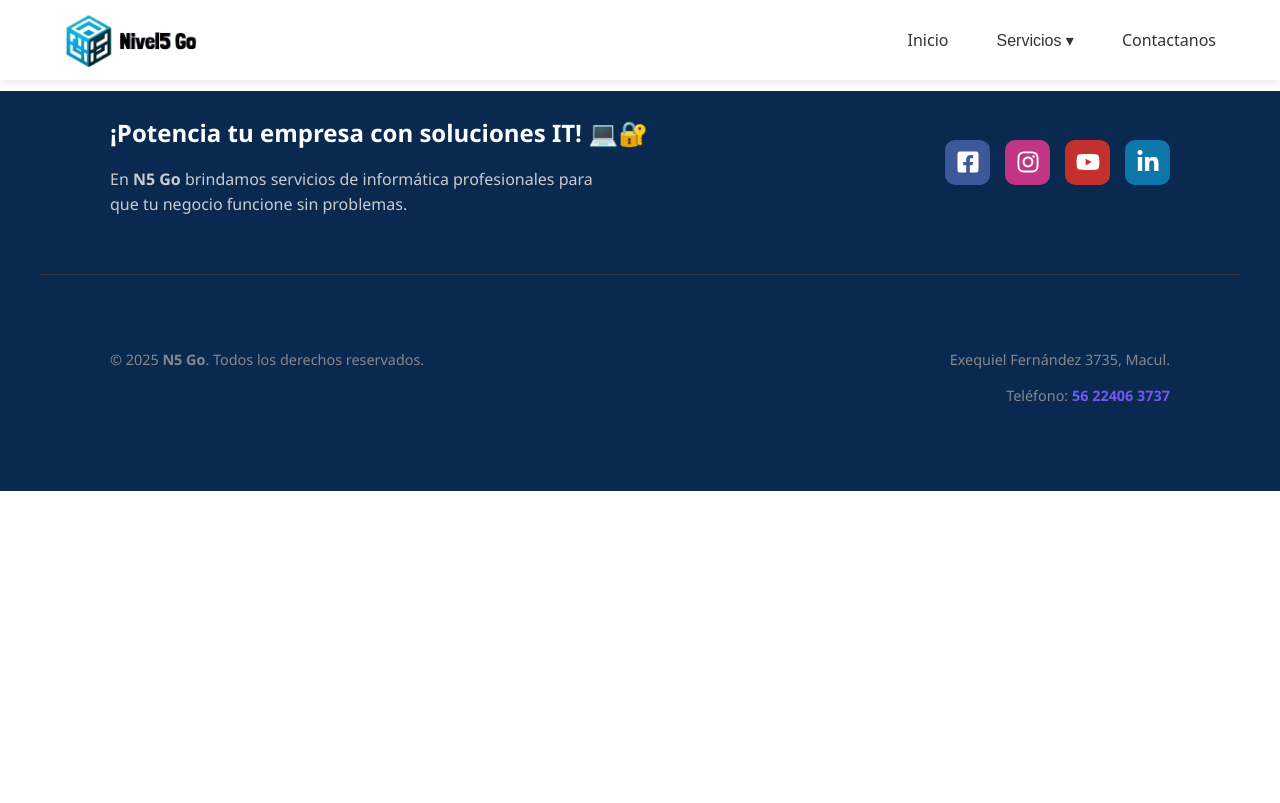
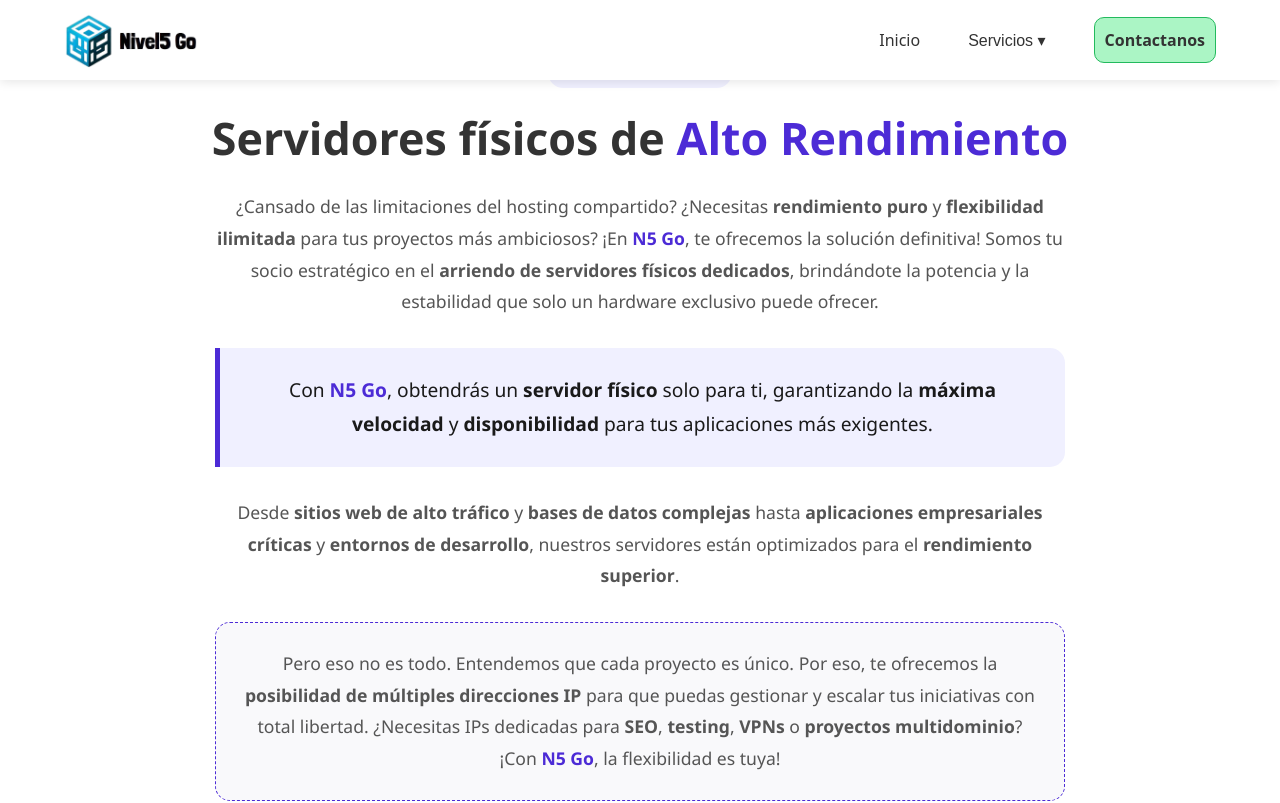
Before and after one commit to landuuu-dev/n5go-renovacion, a React (Vite) app: page /servicios/Servidores in a window 1280 px wide. Shown: the top 803 px of the page. Built offline with nearby package versions, Linux system fonts and the light colour scheme.

Commit message:
agregando servicio de servidores fisicos

```diff
--- a/src/App.tsx
+++ b/src/App.tsx
@@ -10,6 +10,7 @@
 import { Contactanos } from "./pages/Contactanos";
 import { Footer } from "./componentes/Footer";
 import { AgenteIa } from "./pages/servicios/AgenteIa";
+import { Servidores } from "./pages/servicios/Servidores";
 
 function App() {
   return (
@@ -34,6 +35,7 @@
           />
           <Route path="/Contactanos" element={<Contactanos />} />
           <Route path="/servicios/AgenteIa" element={<AgenteIa />}></Route>
+          <Route path="/servicios/Servidores" element={<Servidores />}></Route>
 
           <Route path="*" element={<h1>404 - No encontrado</h1>} />
         </Routes>
--- a/src/componentes/Header.tsx
+++ b/src/componentes/Header.tsx
@@ -58,12 +58,16 @@
               <Link to="/servicios/AgenteIa" onClick={() => setIsOpen(false)}>
                 Agente IA
               </Link>
+
+              <Link to="/servicios/Servidores" onClick={() => setIsOpen(false)}>
+                Servidores fisicos
+              </Link>
             </div>
           )}
         </div>
 
         <div className="nav-links">
-          <Link to="/Contactanos" className="nav-item">
+          <Link to="/Contactanos" className="nav-item-contactanos">
             Contactanos
           </Link>
         </div>
--- a/src/estilos/Header.css
+++ b/src/estilos/Header.css
@@ -111,3 +111,19 @@
     height: 45px;
   }
 }
+
+.nav-item-contactanos {
+  text-decoration: none;
+  background-color: #abf5c5;
+  color: #333;
+  font-weight: 600;
+  transition: color 0.3s;
+  border: 1px solid #23ba5d;
+  padding: 10px;
+  border-radius: 10px;
+}
+
+.nav-item-contactanos:hover {
+  background-color: #23ba5d;
+  color: #f8f5ff;
+}
--- a/src/pages/Contactanos.tsx
+++ b/src/pages/Contactanos.tsx
@@ -47,6 +47,8 @@
     "Correos Corporativos",
     "Soluciones Informáticas",
     "Seguridad Informática",
+    "Agente de IA",
+    "Servidores fisicos",
   ];
 
   return (
--- /dev/null
+++ b/src/pages/servicios/Servidores.tsx
@@ -0,0 +1,80 @@
+import React from "react";
+import "./estiloServicio/Servidores.css";
+import { useNavigate } from "react-router-dom";
+import backgroundServidores from "../../assets/servidores.png";
+
+export const Servidores: React.FC = () => {
+  const navigate = useNavigate();
+
+  return (
+    <div className="servidores-container">
+      <div className="servidores-header">
+        <span className="badge-servidores">Hardware Dedicado</span>
+        <h1>
+          Servidores físicos de{" "}
+          <span className="highlight-purple">Alto Rendimiento</span>
+        </h1>
+
+        <div className="servidores-intro">
+          <p>
+            ¿Cansado de las limitaciones del hosting compartido? ¿Necesitas{" "}
+            <strong>rendimiento puro</strong> y{" "}
+            <strong>flexibilidad ilimitada</strong> para tus proyectos más
+            ambiciosos? ¡En <span className="n5go-brand">N5 Go</span>, te
+            ofrecemos la solución definitiva! Somos tu socio estratégico en el{" "}
+            <strong>arriendo de servidores físicos dedicados</strong>,
+            brindándote la potencia y la estabilidad que solo un hardware
+            exclusivo puede ofrecer.
+          </p>
+
+          <div className="quote-banner">
+            Con <span className="n5go-brand">N5 Go</span>, obtendrás un{" "}
+            <strong>servidor físico</strong> solo para ti, garantizando la{" "}
+            <strong>máxima velocidad</strong> y <strong>disponibilidad</strong>{" "}
+            para tus aplicaciones más exigentes.
+          </div>
+
+          <p>
+            Desde <strong>sitios web de alto tráfico</strong> y{" "}
+            <strong>bases de datos complejas</strong> hasta{" "}
+            <strong>aplicaciones empresariales críticas</strong> y{" "}
+            <strong>entornos de desarrollo</strong>, nuestros servidores están
+            optimizados para el <strong>rendimiento superior</strong>.
+          </p>
+
+          <p className="extra-info">
+            Pero eso no es todo. Entendemos que cada proyecto es único. Por eso,
+            te ofrecemos la{" "}
+            <strong>posibilidad de múltiples direcciones IP</strong> para que
+            puedas gestionar y escalar tus iniciativas con total libertad.
+            ¿Necesitas IPs dedicadas para <strong>SEO</strong>,{" "}
+            <strong>testing</strong>, <strong>VPNs</strong> o{" "}
+            <strong>proyectos multidominio</strong>? ¡Con{" "}
+            <span className="n5go-brand">N5 Go</span>, la flexibilidad es tuya!
+          </p>
+        </div>
+      </div>
+      <div className="img-container-centrado">
+        <img
+          src={backgroundServidores}
+          alt="Servidores N5 Go"
+          className="img-servidores-directa"
+        />
+      </div>
+
+      <div className="servidores-footer-cta">
+        <h2>¿Necesitas una configuración a medida?</h2>
+        <p>
+          Entendemos que cada proyecto es único. Gestiona y escala tus
+          iniciativas con total libertad.
+        </p>
+        <button
+          className="btn-servidores"
+          onClick={() => navigate("/contacto")}
+        >
+          Cotizar Servidor Dedicado
+        </button>
+      </div>
+    </div>
+  );
+};
--- /dev/null
+++ b/src/pages/servicios/estiloServicio/Servidores.css
@@ -0,0 +1,184 @@
+.servidores-container {
+  max-width: 1200px;
+  margin: 0 auto;
+  padding: 60px 20px;
+  font-family: "Segoe UI", Tahoma, sans-serif;
+  color: #333;
+}
+
+.servidores-header {
+  text-align: center;
+  margin-bottom: 50px;
+}
+
+.badge-servidores {
+  background-color: #f0f0ff;
+  color: #4c2bd6;
+  padding: 6px 16px;
+  border-radius: 20px;
+  font-weight: 700;
+  font-size: 0.85rem;
+  text-transform: uppercase;
+}
+
+.servidores-header h1 {
+  font-size: 2.8rem;
+  margin: 20px 0;
+  font-weight: 800;
+}
+
+.highlight-purple {
+  color: #4c2bd6;
+}
+
+.servidores-intro {
+  max-width: 850px;
+  margin: 0 auto;
+  line-height: 1.8;
+  font-size: 1.1rem;
+  color: #555;
+}
+
+.quote-banner {
+  background: #f8f9ff;
+  border-left: 5px solid #4c2bd6;
+  padding: 20px;
+  margin: 25px 0;
+  font-size: 1.2rem;
+  font-weight: 500;
+  color: #1a1a1a;
+}
+
+.n5go-brand {
+  color: #7456f1;
+  font-weight: 800;
+}
+
+/* --- GRID DE BENEFICIOS --- */
+.servidores-grid {
+  display: flex;
+  gap: 25px;
+  margin: 50px 0;
+  justify-content: center;
+}
+
+.servidor-card {
+  flex: 1;
+  background: #fff;
+  padding: 40px 30px;
+  border-radius: 20px;
+  border: 2px solid #f0f0f5;
+  text-align: center;
+  transition: all 0.3s ease;
+  box-shadow: 0 10px 30px rgba(0, 0, 0, 0.05);
+}
+
+.servidor-card:hover {
+  transform: translateY(-10px);
+  border-color: #4c2bd6;
+  box-shadow: 0 15px 40px rgba(76, 43, 214, 0.12);
+}
+
+.card-icon {
+  font-size: 2.5rem;
+  margin-bottom: 20px;
+}
+
+.servidor-card h3 {
+  color: #1a1a1a;
+  margin-bottom: 15px;
+  font-size: 1.3rem;
+}
+
+/* --- CTA FOOTER --- */
+.servidores-footer-cta {
+  background: linear-gradient(135deg, #4c2bd6 0%, #7456f1 100%);
+  border-radius: 24px;
+  padding: 50px;
+  color: white;
+  text-align: center;
+  margin-top: 40px;
+}
+
+.btn-servidores {
+  background: #fff;
+  color: #4c2bd6;
+  border: none;
+  padding: 16px 40px;
+  border-radius: 12px;
+  font-weight: 700;
+  font-size: 1.1rem;
+  cursor: pointer;
+  margin-top: 25px;
+  transition: transform 0.2s;
+}
+
+.btn-servidores:hover {
+  transform: scale(1.05);
+  background: #f0f0f0;
+}
+
+.servidores-intro p {
+  margin-bottom: 20px;
+  line-height: 1.8;
+  font-size: 1.1rem;
+}
+
+.extra-info {
+  background-color: #f9f9fb;
+  padding: 25px;
+  border-radius: 15px;
+  border: 1px dashed #4c2bd6; /* Un detalle visual para diferenciar la sección de IPs */
+  margin-top: 30px;
+}
+
+.n5go-brand {
+  color: #4c2bd6;
+  font-weight: 700;
+}
+
+.highlight-purple {
+  color: #4c2bd6;
+}
+
+.quote-banner {
+  background: #f0f0ff;
+  border-left: 5px solid #4c2bd6;
+  padding: 25px;
+  margin: 30px 0;
+  font-size: 1.2rem;
+  font-weight: 500;
+  color: #1a1a1a;
+  border-radius: 0 15px 15px 0;
+}
+
+.img-container-centrado {
+  text-align: center;
+  padding: 20px 0;
+}
+.img-servidores-directa {
+  max-width: 100%;
+  height: auto;
+  border-radius: 25px;
+  box-shadow: 0 15px 35px rgba(0, 0, 0, 0.2);
+}
+
+/* --- RESPONSIVO --- */
+@media (max-width: 992px) {
+  .servidores-grid {
+    flex-wrap: wrap;
+  }
+  .servidor-card {
+    flex: none;
+    width: calc(50% - 20px);
+  }
+}
+
+@media (max-width: 768px) {
+  .servidores-header h1 {
+    font-size: 2.2rem;
+  }
+  .servidor-card {
+    width: 100%;
+  }
+}
```
Also changed, not shown: src/assets/servidores.png (added).
